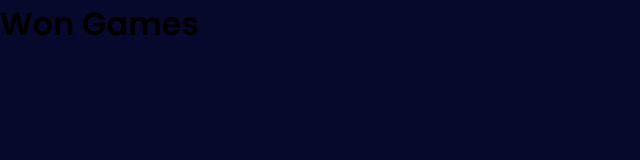
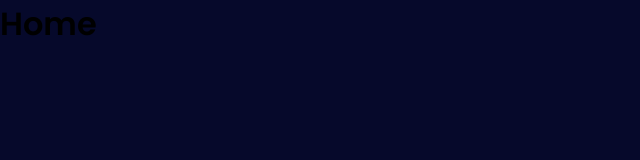
Before and after one commit to brennolemos/won-games, a Next.js app in the folder client/: page / in a window 1280 px wide. Shown: the top 160 px of the page, without its empty margins (0-640 px from the left). Built offline with nearby package versions, Linux system fonts and the light colour scheme.

Commit message:
feat: add home template

```diff
--- a/client/src/pages/index.tsx
+++ b/client/src/pages/index.tsx
@@ -1,3 +1,5 @@
-export default function Home() {
-  return <h1>Won Games</h1>
+import Home from 'templates/Home'
+
+export default function Index() {
+  return <Home />
 }
--- /dev/null
+++ b/client/src/templates/Home/index.tsx
@@ -0,0 +1,9 @@
+import * as S from './styles'
+
+const Home = () => (
+  <S.Wrapper>
+    <h1>Home</h1>
+  </S.Wrapper>
+)
+
+export default Home
--- /dev/null
+++ b/client/src/templates/Home/styles.ts
@@ -0,0 +1,3 @@
+import styled from 'styled-components'
+
+export const Wrapper = styled.main``
```
Also changed, not shown: client/src/templates/Home/test.tsx (added, +13 -0 lines).
